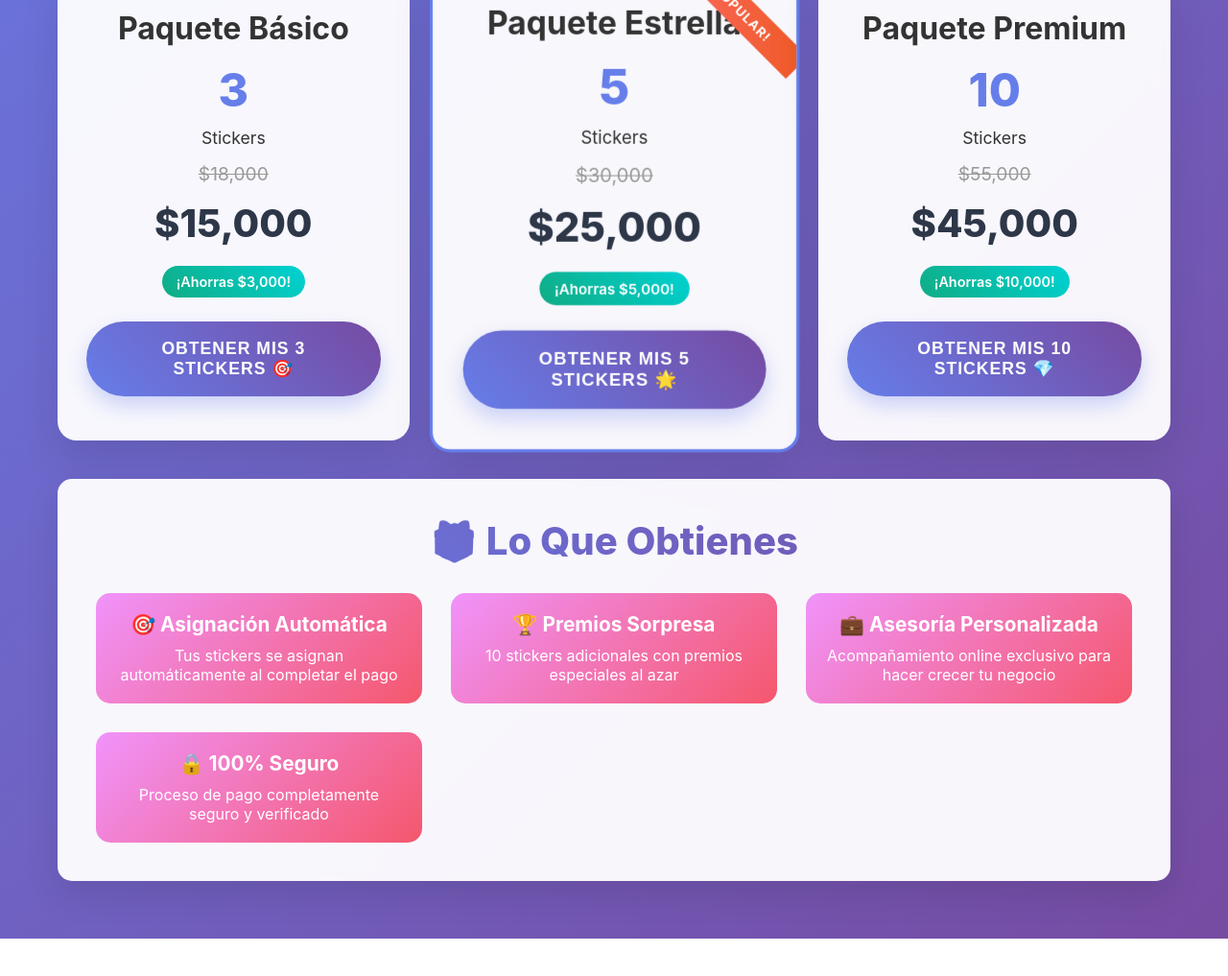
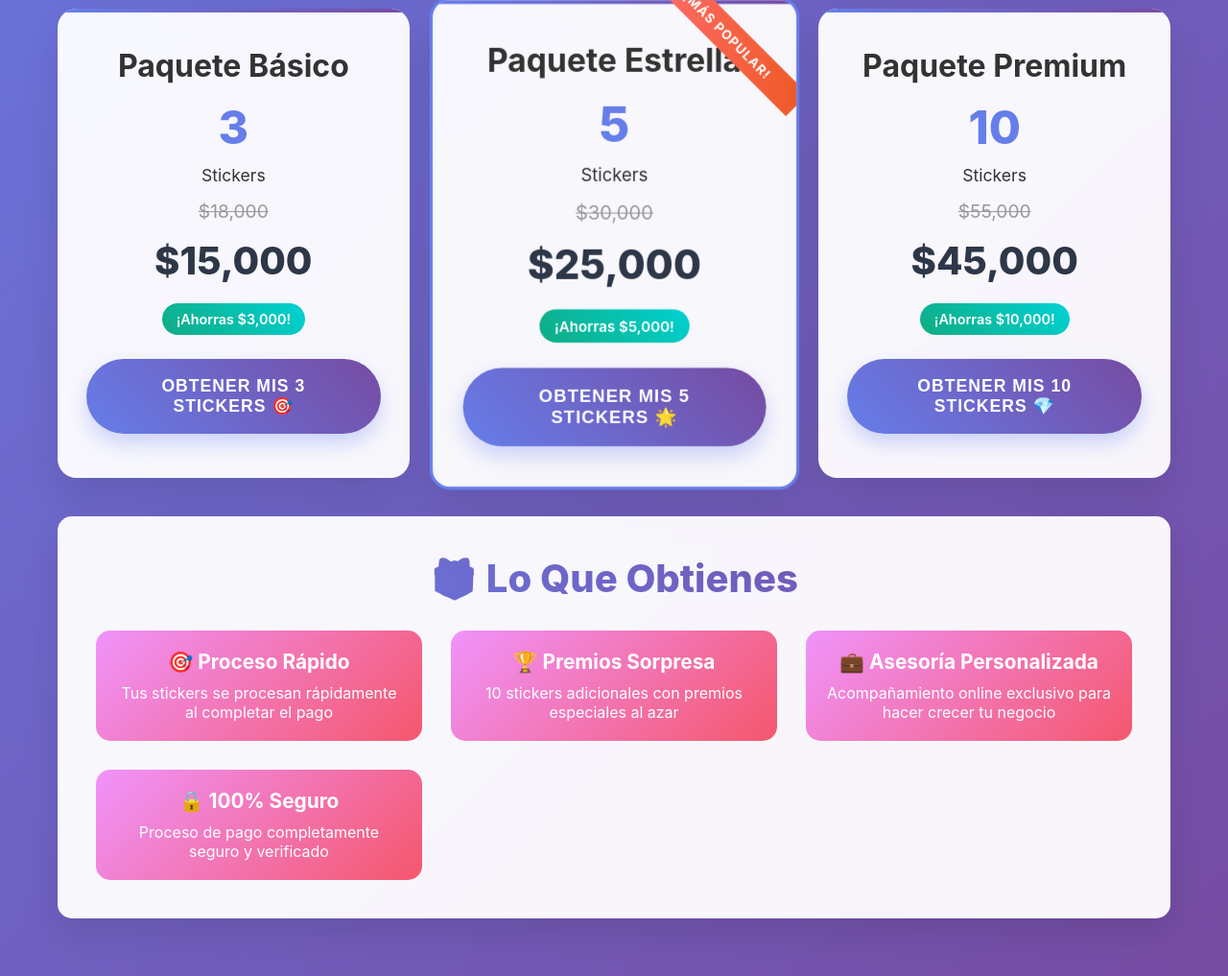
Before and after one commit to harvey-sarmiento/evento-online, a plain HTML site: page index.html in a window 1280 px wide. Shown: the part 735-1752 px from the top of the page at 96% size. Before the commit the page ends 1713 px from the top, so only its background shows below. Drawn offline with Linux system fonts and the light colour scheme.

Commit message:
Update index.html

```diff
--- a/index.html
+++ b/index.html
@@ -372,6 +372,7 @@
     <div class="container">
         <div class="header">
             <h1>🚀 Evento Online</h1>
+            <p style="font-size: 1.5rem; font-weight: 700; color: #667eea; margin-bottom: 10px;">HARVEY SARMIENTO</p>
             <p class="subtitle">Acompañamiento Exclusivo de Asesorías - ¡Oportunidad Única!</p>
         </div>
 
@@ -431,8 +432,8 @@
             <h2>🎁 Lo Que Obtienes</h2>
             <div class="feature-grid">
                 <div class="feature">
-                    <h3>🎯 Asignación Automática</h3>
-                    <p>Tus stickers se asignan automáticamente al completar el pago</p>
+                    <h3>🎯 Proceso Rápido</h3>
+                    <p>Tus stickers se procesan rápidamente al completar el pago</p>
                 </div>
                 <div class="feature">
                     <h3>🏆 Premios Sorpresa</h3>
```
